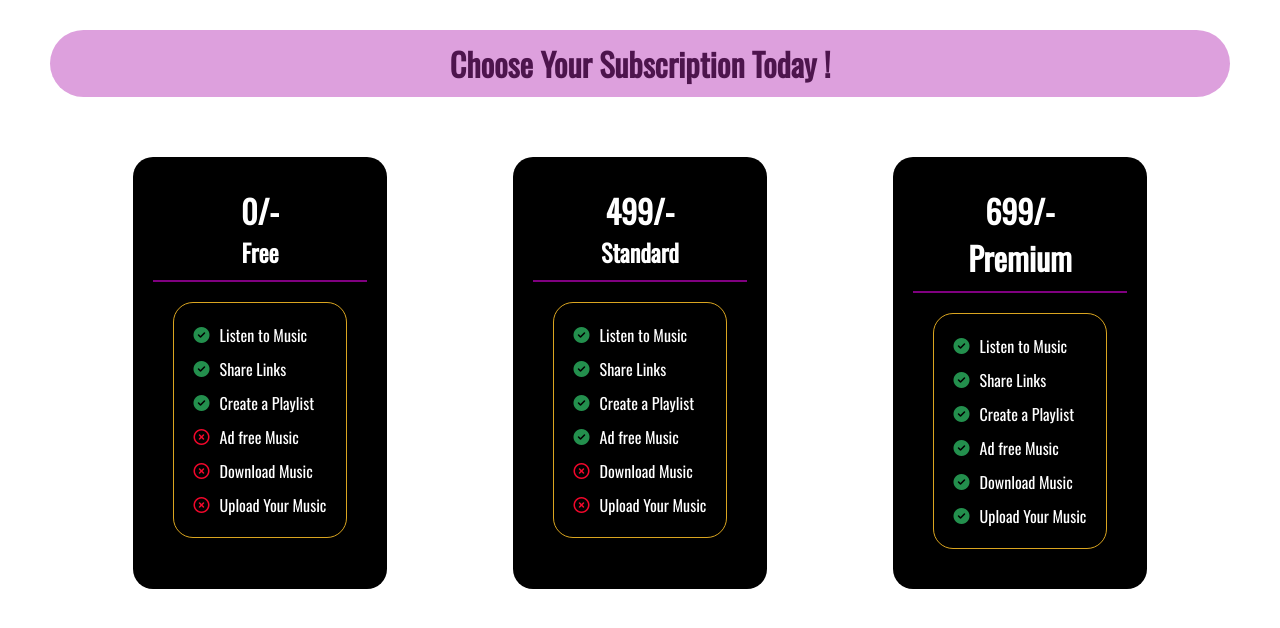
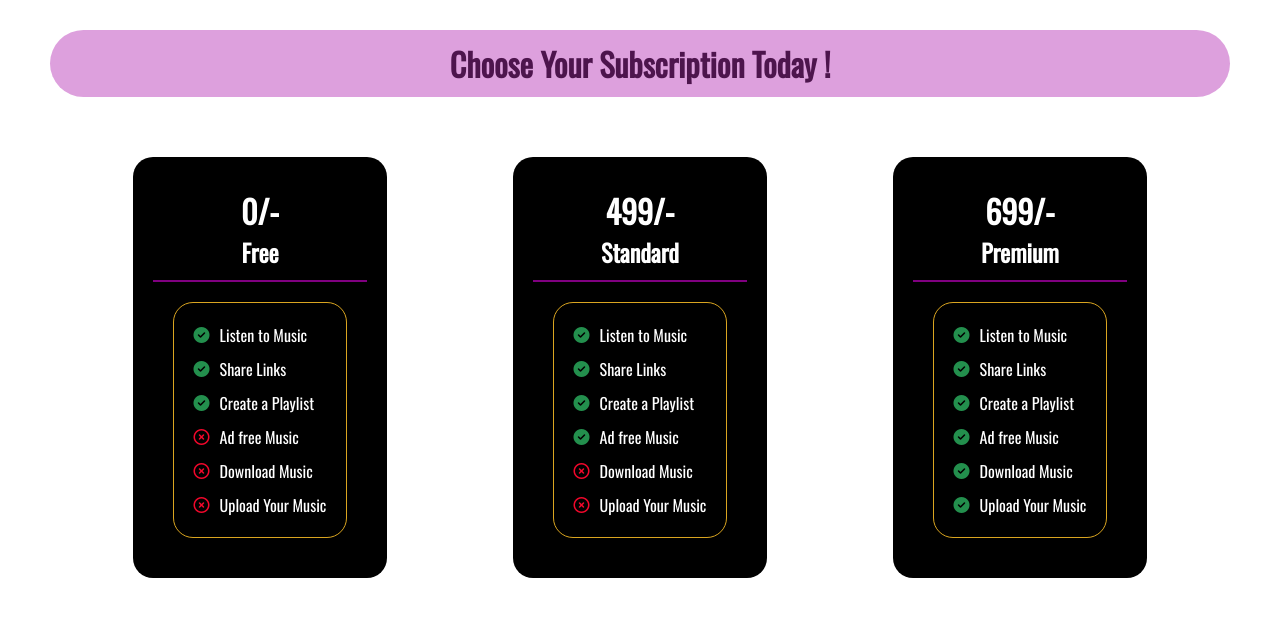
Before and after one commit to sindhuMuthuchamy/Subscription-box, a plain HTML site: page index.html in a window 1280 px wide. Drawn offline with nearby package versions, Linux system fonts and the light colour scheme.

Commit message:
Update index.html

```diff
--- a/index.html
+++ b/index.html
@@ -50,7 +50,7 @@
             <div class="box3">
                 <div class="box3__header">
                 <h1>699/-</h1>
-                <h1>Premium</h1>
+                <h2>Premium</h2>
                 </div>
                 <div class="box3__lists">
                     <p><i class="fa-solid fa-circle-check" style="color: #238f4d;"></i>Listen to Music</p>
```
